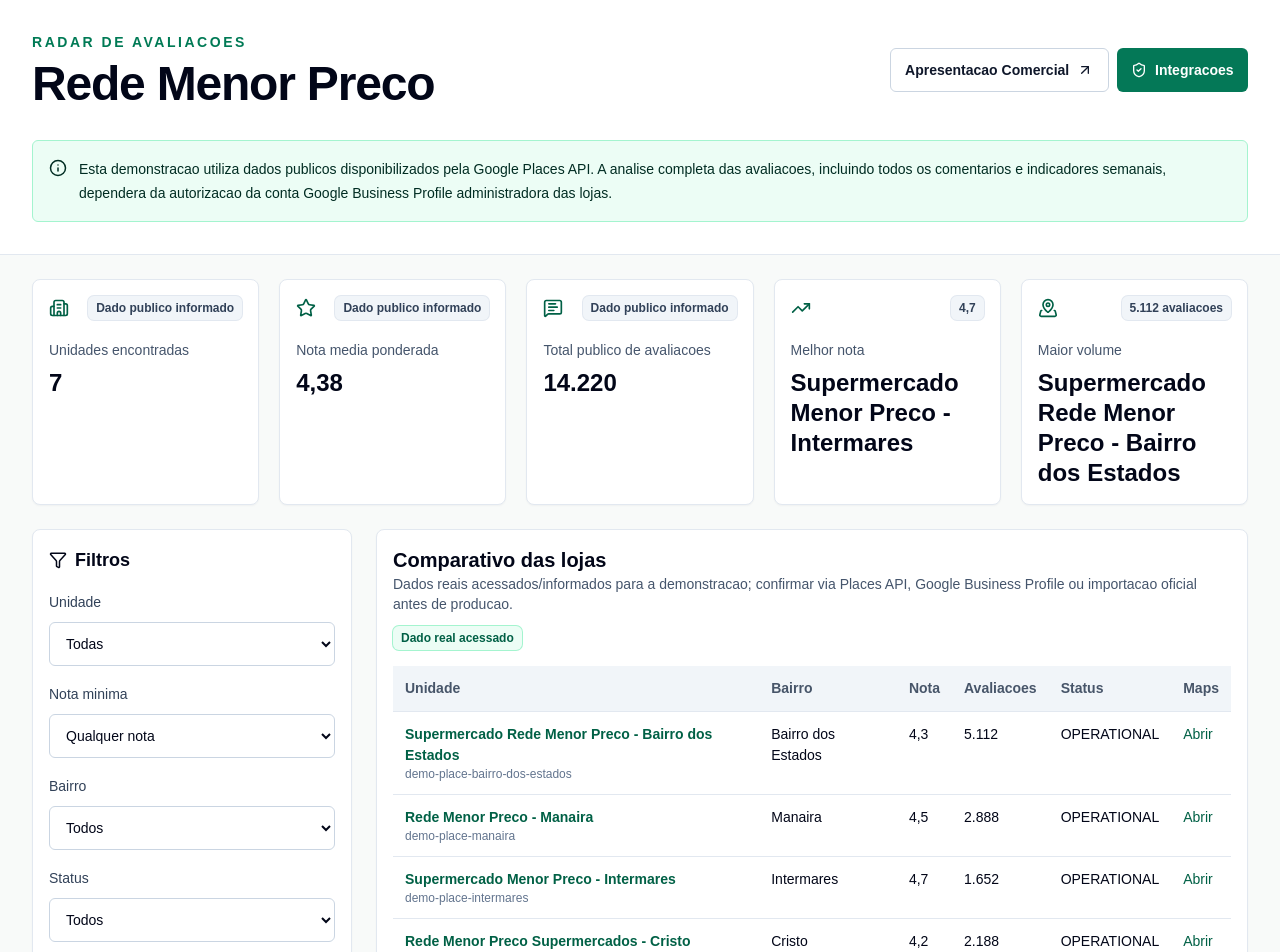
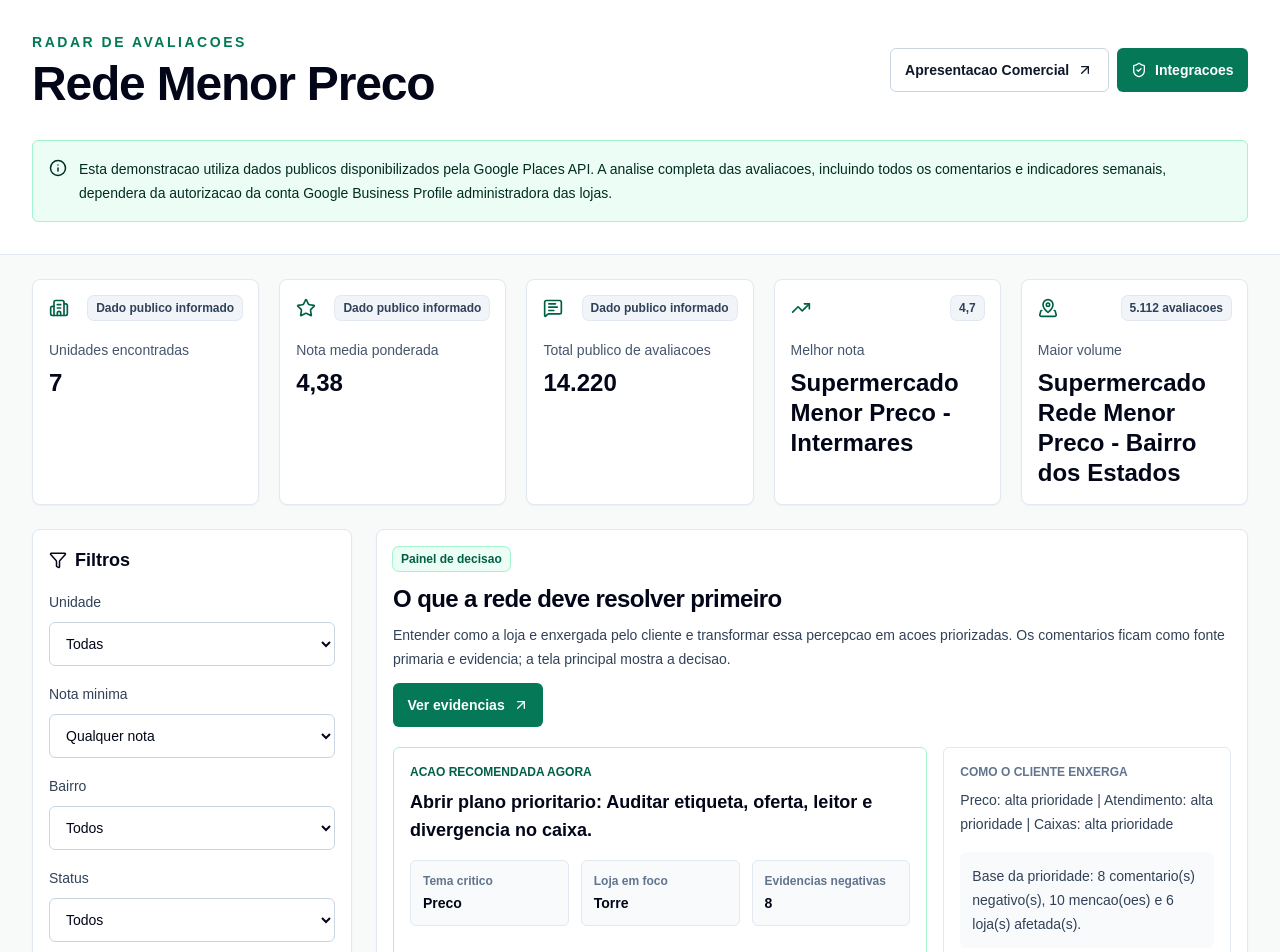
Before and after one commit to rodrigocunha093-stack/Google-avalia-o, a Next.js app: page / in a window 1280 px wide. Shown: the top 952 px of the page. Built offline with nearby package versions, Linux system fonts and the light colour scheme.

Commit message:
Lead dashboard with executive decision

```diff
--- a/src/app/page.tsx
+++ b/src/app/page.tsx
@@ -118,6 +118,46 @@
         </aside>
 
         <div className="space-y-6">
+          <section className="panel border-emerald-200 bg-emerald-50/30">
+            <div className="mb-5 flex flex-wrap items-start justify-between gap-3">
+              <div className="max-w-4xl">
+                <Badge tone="real">Painel de decisao</Badge>
+                <h2 className="mt-3 text-2xl font-semibold tracking-tight text-slate-950">
+                  O que a rede deve resolver primeiro
+                </h2>
+                <p className="mt-2 text-sm leading-6 text-slate-700">
+                  {dashboard.executiveDecision.mission} Os comentarios ficam como fonte primaria e evidencia; a tela principal mostra a decisao.
+                </p>
+              </div>
+              <Link className="btn-primary" href={hrefWithParams(params, { reviewTone: "negativas", theme: dashboard.executiveDecision.primaryTheme })}>
+                Ver evidencias
+                <ArrowUpRight size={16} />
+              </Link>
+            </div>
+
+            <div className="grid gap-4 lg:grid-cols-[1.3fr_0.7fr]">
+              <div className="rounded-md border border-emerald-200 bg-white p-4">
+                <p className="text-xs font-semibold uppercase text-emerald-800">Acao recomendada agora</p>
+                <h3 className="mt-2 text-lg font-semibold leading-7 text-slate-950">
+                  {dashboard.executiveDecision.primaryAction}
+                </h3>
+                <div className="mt-4 grid gap-3 text-sm sm:grid-cols-3">
+                  <DecisionMiniCard label="Tema critico" value={dashboard.executiveDecision.primaryTheme} />
+                  <DecisionMiniCard label="Loja em foco" value={dashboard.executiveDecision.primaryStore} />
+                  <DecisionMiniCard label="Evidencias negativas" value={dashboard.executiveDecision.evidenceCount.toString()} />
+                </div>
+              </div>
+
+              <div className="rounded-md border border-slate-200 bg-white p-4">
+                <p className="text-xs font-semibold uppercase text-slate-500">Como o cliente enxerga</p>
+                <p className="mt-2 text-sm leading-6 text-slate-700">{dashboard.executiveDecision.customerView}</p>
+                <p className="mt-4 rounded-md bg-slate-50 p-3 text-sm leading-6 text-slate-700">
+                  Base da prioridade: {dashboard.executiveDecision.whyItMatters}
+                </p>
+              </div>
+            </div>
+          </section>
+
           <section className="panel">
             <div className="mb-4 flex flex-wrap items-center justify-between gap-3">
               <div>
@@ -522,6 +562,15 @@
   );
 }
 
+function DecisionMiniCard({ label, value }: { label: string; value: string }) {
+  return (
+    <div className="rounded-md border border-slate-200 bg-slate-50 p-3">
+      <p className="text-xs font-semibold text-slate-500">{label}</p>
+      <p className="mt-1 font-semibold text-slate-950">{value}</p>
+    </div>
+  );
+}
+
 function asString(value: string | string[] | undefined) {
   return Array.isArray(value) ? value[0] : value;
 }
--- a/src/lib/dashboard.ts
+++ b/src/lib/dashboard.ts
@@ -46,6 +46,7 @@
   const actionCommandCenter = buildActionCommandCenter(actionPlan, reviewSamples);
   const themeDecisionReport = buildThemeDecisionReport(availableReviews);
   const storeDecisionReport = buildStoreDecisionReport(stores);
+  const executiveDecision = buildExecutiveDecision(actionCommandCenter.actionQueue, themeDecisionReport, storeDecisionReport);
 
   return {
     stores,
@@ -55,6 +56,7 @@
     weeklyFeedbacks,
     actionPlan,
     actionCommandCenter,
+    executiveDecision,
     themeDecisionReport,
     storeDecisionReport,
     ratingTrend: getSimulatedRatingTrend(ratingPeriod, filters.store),
@@ -177,6 +179,31 @@
 function parseRatingPeriod(value?: string): RatingTrendPeriod {
   if (value === "mensal" || value === "anual") return value;
   return "semanal";
+}
+
+function buildExecutiveDecision(
+  actionQueue: ReturnType<typeof buildGroupedActionQueue>,
+  themeDecisionReport: ReturnType<typeof buildThemeDecisionReport>,
+  storeDecisionReport: ReturnType<typeof buildStoreDecisionReport>,
+) {
+  const topAction = actionQueue[0];
+  const topTheme = themeDecisionReport[0];
+  const topStore = storeDecisionReport[0];
+
+  return {
+    mission: "Entender como a loja e enxergada pelo cliente e transformar essa percepcao em acoes priorizadas.",
+    primaryAction: topAction?.action ?? "Nenhuma acao critica encontrada nos dados acessados.",
+    primaryTheme: topAction?.theme ?? topTheme?.theme ?? "Sem tema critico",
+    primaryStore: topStore?.neighborhood ?? "Sem loja critica",
+    evidenceCount: topAction?.negativeComments ?? topTheme?.negativeComments ?? 0,
+    whyItMatters: topTheme
+      ? `${topTheme.negativeComments} comentario(s) negativo(s), ${topTheme.mentions} mencao(oes) e ${topTheme.affectedStores} loja(s) afetada(s).`
+      : "Sem volume suficiente de evidencias nos comentarios acessados.",
+    customerView: themeDecisionReport
+      .slice(0, 3)
+      .map((item) => `${item.theme}: ${item.priority.toLowerCase()} prioridade`)
+      .join(" | "),
+  };
 }
 
 function buildActionCommandCenter(actionPlan: ActionPlanItem[], reviewSamples: PublicReviewSample[]) {
```
Also changed, not shown: 1 other file (tests, documents, lock files or other folders).
